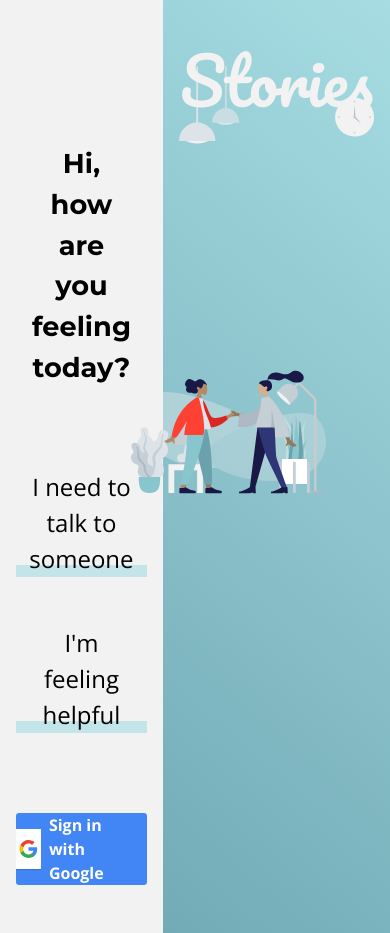
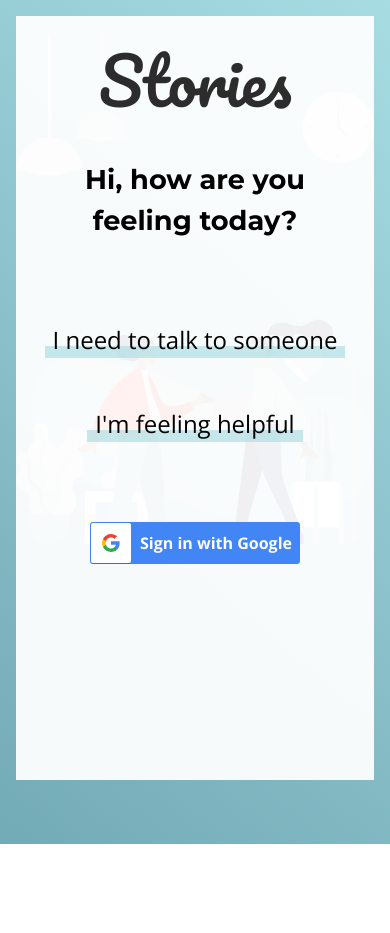
Before and after one commit to SneakySensei/Stories, a React (Create React App) app in the folder client/: page / in a window 390 px wide. After the commit the page ends 844 px from the top, so only its background shows below. Built offline with nearby package versions, Linux system fonts and the light colour scheme.

Commit message:
refactor(client/landing): add responsiveness

```diff
--- a/client/public/index.html
+++ b/client/public/index.html
@@ -5,10 +5,7 @@
     <link rel="icon" href="%PUBLIC_URL%/favicon.ico" />
     <meta name="viewport" content="width=device-width, initial-scale=1" />
     <meta name="theme-color" content="#000000" />
-    <meta
-      name="description"
-      content="Web site created using create-react-app"
-    />
+    <meta name="description" content="Stoies | How are you feeling today?" />
     <link rel="apple-touch-icon" href="%PUBLIC_URL%/logo192.png" />
     <!--
       manifest.json provides metadata used when your web app is installed on a
@@ -24,10 +21,13 @@
       work correctly both with client-side routing and a non-root public URL.
       Learn how to configure a non-root public URL by running `npm run build`.
     -->
-    <title>React App</title>
+    <title>Stories</title>
   </head>
   <body>
-    <noscript>You need to enable JavaScript to run this app.</noscript>
+    <noscript
+      >Stories - A project by team StoryTailors for HackCBS 3.0 | How are you
+      feeling today?</noscript
+    >
     <div id="root"></div>
     <!--
       This HTML file is a template.
--- a/client/src/components/Index/Hero.tsx
+++ b/client/src/components/Index/Hero.tsx
@@ -60,6 +60,7 @@ const Landing = styled.div`
   .right-section {
     position: relative;
     background: linear-gradient(220deg, #a6dce2, #72aab6);
+    height: 100%;
 
     svg {
       width: 100%;
@@ -82,6 +83,31 @@ const Landing = styled.div`
       color: #f2f2f2;
     }
   }
+
+  @media screen and (max-width: 990px) {
+    display: block;
+
+    .left-section {
+      position: absolute;
+      left: 1rem;
+      right: 1rem;
+      top: 1rem;
+      bottom: 4rem;
+      z-index: 100;
+      background-color: #fffe;
+    }
+
+    .right-section {
+      .logo {
+        z-index: 1000;
+        color: #2c2c2c;
+      }
+      .art {
+        margin: 0 auto;
+        padding: 0 1rem;
+      }
+    }
+  }
 `;
 
 const GoogleButton = styled.a`
@@ -102,6 +128,14 @@ const GoogleButton = styled.a`
     vertical-align: middle;
     width: 42px;
     height: 42px;
+  }
+
+  &:hover {
+    filter: brightness(1.1);
+  }
+
+  &:active {
+    filter: brightness(0.9) !important;
   }
 
   .label {
@@ -127,7 +161,7 @@ const Hero = () => {
         </GoogleButton>
       </div>
       <div className="right-section">
-        <TopImg />
+        <TopImg className="topArt" />
         <LandingImg className="art" />
         <div className="logo">Stories</div>
       </div>
```
